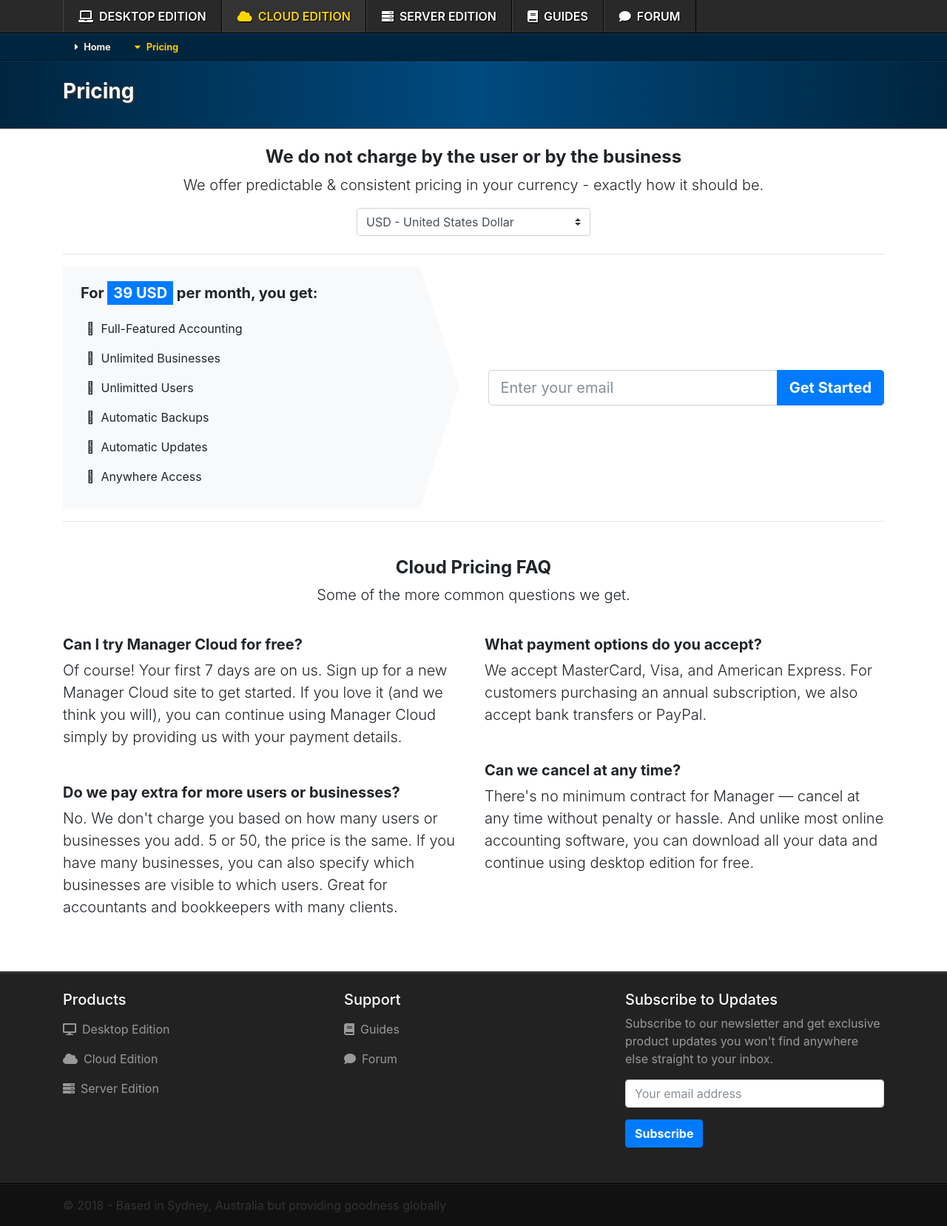
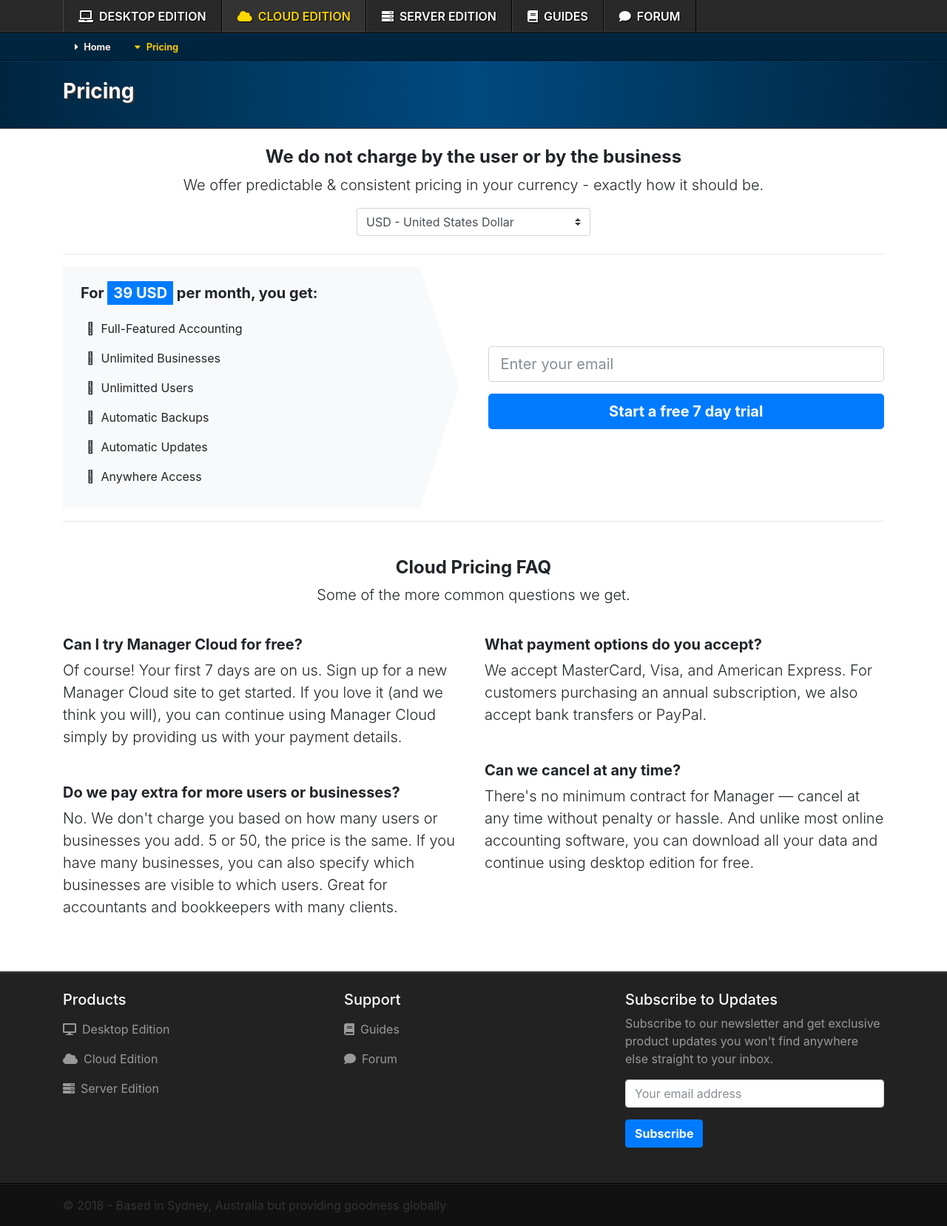
Before and after one commit to 3etechinns/www.manager.io, a Jekyll site: the page built from cloud/pricing/index.html, in a window 1280 px wide. Shown: the whole page at 74% size. Built offline with Jekyll 4.4.1, drawn with Linux system fonts in a browser that asks for light colours; nearby versions of some CDN libraries; comment, search, counter and statistics services are not loaded.

Commit message:
no message

```diff
--- a/cloud/pricing/index.html
+++ b/cloud/pricing/index.html
@@ -23,9 +23,8 @@ title: Pricing
   </div>
   <div class="col-md my-auto">
     <form action="https://cloud.manager.io/submit" method="post" class="my-2">
-      <div class="input-group input-group-lg">
-        <input class="form-control" name="EmailAddress" placeholder="Enter your email" type="text"><span class="input-group-btn"><input class="btn btn-primary font-weight-bold" type="submit" value="Get Started"></span>
-      </div>
+      <div class="form-group"><input type="text" class="form-control form-control-lg" name="EmailAddress" placeholder="Enter your email"></div>
+      <input type="submit" class="btn btn-lg btn-block btn-primary font-weight-bold" value="Start a free 7 day trial">
     </form>
   </div>
 </div>
```
